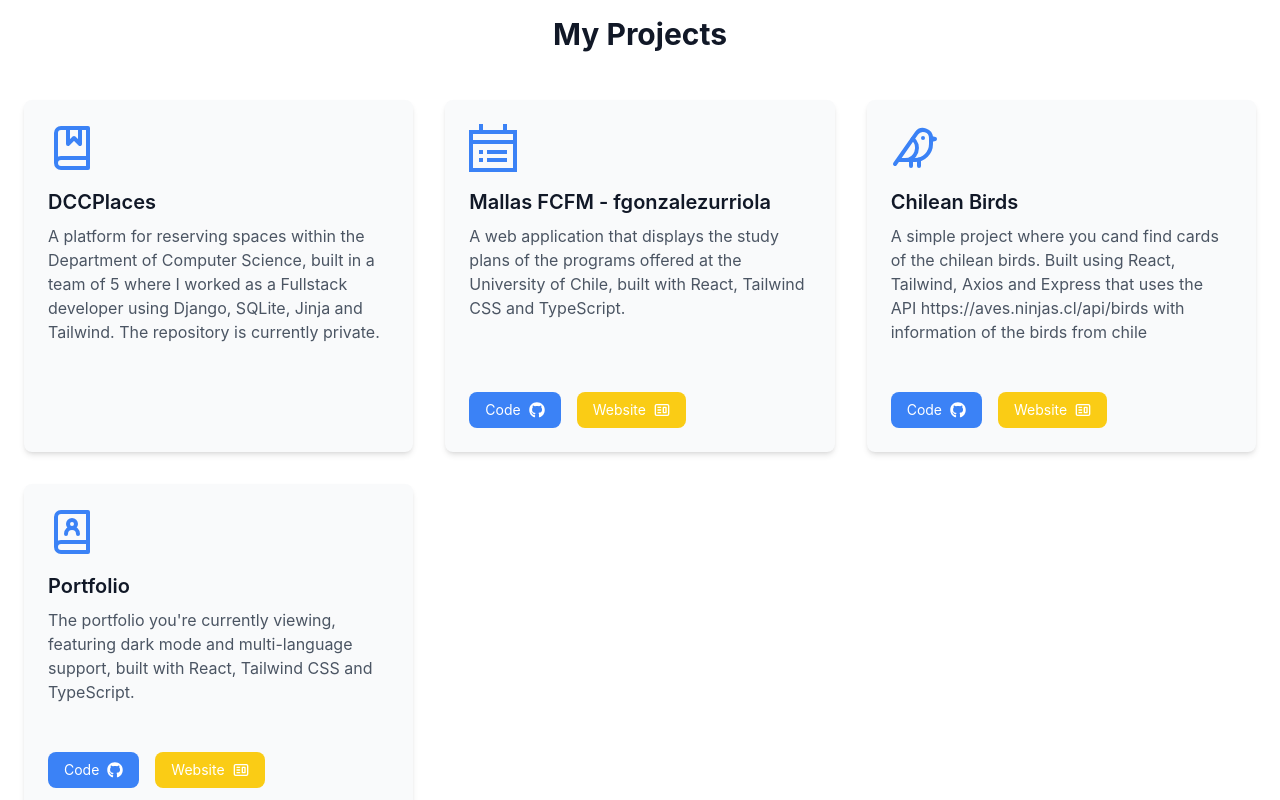
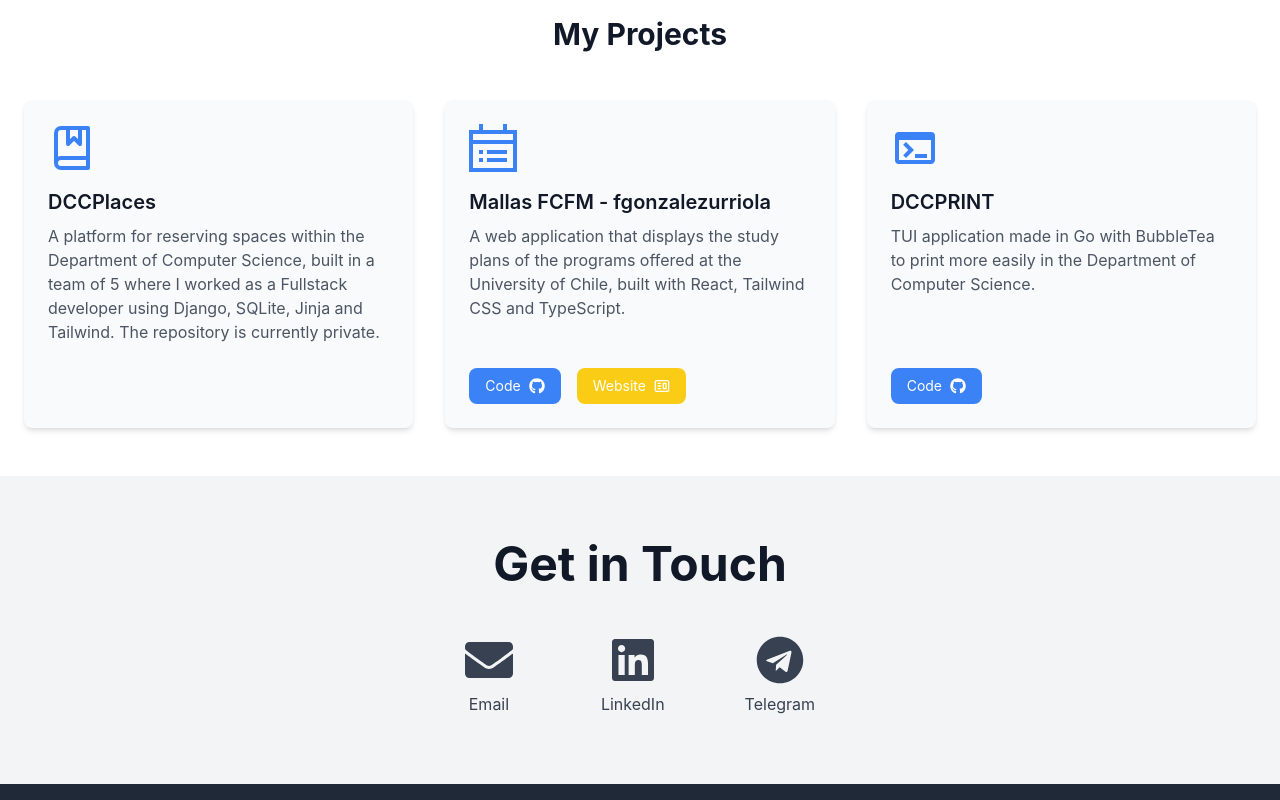
Before and after one commit to fgonzalezurriola/Portfolio-React-Vite, a React (Vite) app: page / in a window 1280 px wide. Shown: the part 1040-1840 px from the top of the page. Built offline with nearby package versions, Linux system fonts and the light colour scheme.

Commit message:
Refactor: changed projects, added dccprint

```diff
--- a/src/components/Projects.tsx
+++ b/src/components/Projects.tsx
@@ -3,7 +3,7 @@
 import { BookMarked, BookUser, Bird } from "lucide-react";
 import { FaGithub } from "react-icons/fa";
 import { CgWebsite } from "react-icons/cg";
-import { TbSandbox } from "react-icons/tb";
+import { MdOutlineTerminal } from "react-icons/md";
 import { GrPlan } from "react-icons/gr";
 
 const Projects: React.FC = () => {
@@ -25,52 +25,52 @@
         "https://github.com/fgonzalezurriola/Mallas-Fcfm-fgonzalezurriola",
       deploy: "https://mallas-fcfm-fgonzalezurriola.netlify.app/",
     },
+    // {
+    //   icon: Bird,
+    //   title: "projects.project3.title",
+    //   description: "projects.project3.description",
+    //   githubLink: "https://github.com/fgonzalezurriola/Chilean-birds",
+    //   deploy: "https://chilean-birds.netlify.app/",
+    // },
     {
-      icon: Bird,
+      icon: MdOutlineTerminal,
       title: "projects.project3.title",
       description: "projects.project3.description",
-      githubLink: "https://github.com/fgonzalezurriola/Chilean-birds",
-      deploy: "https://chilean-birds.netlify.app/",
-    },
-    {
-      icon: BookUser,
-      title: "projects.project4.title",
-      description: "projects.project4.description",
-      githubLink: "https://github.com/fgonzalezurriola/Portfolio-React-Vite",
-      deploy: "https://users.dcc.uchile.cl/~fragonza/",
+      githubLink: "https://github.com/fgonzalezurriola/dccprint",
+      deploy: "",
     },
     // {
-    //   icon: TbSandbox,
-    //   title: "projects.project5.title",
-    //   description: "projects.project5.description",
-    //   githubLink: "https://github.com/fgonzalezurriola/Zona-de-Pruebas-de-Rust",
-    //   deploy: "https://zona-de-pruebas-de-rust.vercel.app/",
+    //   icon: BookUser,
+    //   title: "projects.project4.title",
+    //   description: "projects.project4.description",
+    //   githubLink: "https://github.com/fgonzalezurriola/Portfolio-React-Vite",
+    //   deploy: "https://users.dcc.uchile.cl/~fragonza/",
     // },
   ];
 
   return (
     <section className="py-12 transition-color">
-      <div className="container mx-auto px-6">
-        <h2 className="text-3xl font-bold text-center mb-12">
+      <div className="container px-6 mx-auto">
+        <h2 className="mb-12 text-3xl font-bold text-center">
           {t("projects.title")}
         </h2>
-        <div className="grid grid-cols-1 md:grid-cols-2 lg:grid-cols-3 gap-8">
+        <div className="grid grid-cols-1 gap-8 md:grid-cols-2 lg:grid-cols-3">
           {projects.map((project, index) => (
             <article
               key={index}
-              className="bg-gray-50 dark:bg-gray-700 rounded-lg shadow-md flex flex-col h-full transition-transform duration-200 hover:scale-105"
+              className="flex flex-col h-full transition-transform duration-200 rounded-lg shadow-md bg-gray-50 dark:bg-gray-700 hover:scale-105"
             >
-              <div className="p-6 flex-grow">
-                <project.icon size={48} className="text-blue-500 mb-4" />
-                <h3 className="text-xl font-semibold mb-2">
+              <div className="flex-grow p-6">
+                <project.icon size={48} className="mb-4 text-blue-500" />
+                <h3 className="mb-2 text-xl font-semibold">
                   {t(project.title)}
                 </h3>
-                <p className="text-gray-600 dark:text-gray-300 mb-6">
+                <p className="mb-6 text-gray-600 dark:text-gray-300">
                   {t(project.description)}
                 </p>
               </div>
 
-              <div className="p-6 pt-0 flex flex-wrap gap-4">
+              <div className="flex flex-wrap gap-4 p-6 pt-0">
                 {project.githubLink && (
                   <motion.a
                     whileHover={{ scale: 1.2 }}
@@ -78,7 +78,7 @@
                     href={project.githubLink}
                     target="_blank"
                     rel="noopener noreferrer"
-                    className="inline-flex items-center px-4 py-2 text-sm text-white rounded-lg bg-blue-500 hover:bg-blue-700"
+                    className="inline-flex items-center px-4 py-2 text-sm text-white bg-blue-500 rounded-lg hover:bg-blue-700"
                   >
                     {t("projects.code")}
                     <FaGithub className="ml-2" size={16} />
@@ -91,7 +91,7 @@
                     href={project.deploy}
                     target="_blank"
                     rel="noopener noreferrer"
-                    className="inline-flex items-center px-4 py-2 text-sm text-white rounded-lg bg-yellow-400 hover:bg-yellow-600"
+                    className="inline-flex items-center px-4 py-2 text-sm text-white bg-yellow-400 rounded-lg hover:bg-yellow-600"
                   >
                     {t("projects.deployed")}
 
--- a/src/locales/en.json
+++ b/src/locales/en.json
@@ -28,16 +28,16 @@
       "description": "A web application that displays the study plans of the programs offered at the University of Chile, built with React, Tailwind CSS and TypeScript."
     },
     "project3": {
-      "title": "Chilean Birds",
-      "description": "A simple project where you cand find cards of the chilean birds. Built using React, Tailwind, Axios and Express that uses the API https://aves.ninjas.cl/api/birds with information of the birds from chile"
+      "title": "DCCPRINT",
+      "description": "TUI application made in Go with BubbleTea to print more easily in the Department of Computer Science."
     },
     "project4": {
       "title": "Portfolio",
       "description": "The portfolio you're currently viewing, featuring dark mode and multi-language support, built with React, Tailwind CSS and TypeScript."
     },
     "project5": {
-      "title": "Rust Playground",
-      "description": "A web application that allows users to write, compile, and run Rust code in the browser, featuring basic examples. Built with React, Tailwind CSS, TypeScript and the Rust Playground API."
+      "title": "Chilean Birds",
+      "description": "A simple project where you cand find cards of the chilean birds. Built using React, Tailwind, Axios and Express that uses the API https://aves.ninjas.cl/api/birds with information of the birds from chile."
     },
     "code": "Code",
     "deployed": "Website"
--- a/src/locales/es.json
+++ b/src/locales/es.json
@@ -28,16 +28,16 @@
       "description": "Una aplicación web que muestra la malla curricular de las carreras impartidas en la Facultad de Ciencias Físicas y Matemáticas de la Universidad de Chile, construida con React, Tailwind CSS y TypeScript."
     },
     "project3": {
-      "title": "Chilean Birds",
-      "description": "Un proyecto simple donde puedes encontrar fotos de las aves chilenas. Construido utilizando React, Tailwind, Axios y Express que utiliza la API https://aves.ninjas.cl/api/birds con información de las aves de Chile."
+      "title": "DCCPRINT",
+      "description": "Aplicación TUI hecha en Go con BubbleTea para imprimir más fácil en el Departamento de Ciencias de la Computación."
     },
     "project4": {
       "title": "Portafolio",
       "description": "El portafolio que estás viendo en este momento. Tiene modo oscuro y soporte para dos idiomas, construido utilizando React, Tailwind CSS y TypeScript."
     },
     "project5": {
-      "title": "Zona de Pruebas de Rust",
-      "description": "Una aplicación web que permite a los usuarios escribir, compilar y ejecutar código Rust en el navegador, contiene ejemplos básicos. Construida con React, TailwindCSS, TypeScript y la API de Rust Playground."
+      "title": "Chilean Birds",
+      "description": "Un proyecto simple donde puedes encontrar fotos de las aves chilenas. Construido utilizando React, Tailwind, Axios y Express que utiliza la API https://aves.ninjas.cl/api/birds con información de las aves de Chile."
     },
     "code": "Código",
     "deployed": "Sitio web"
```
